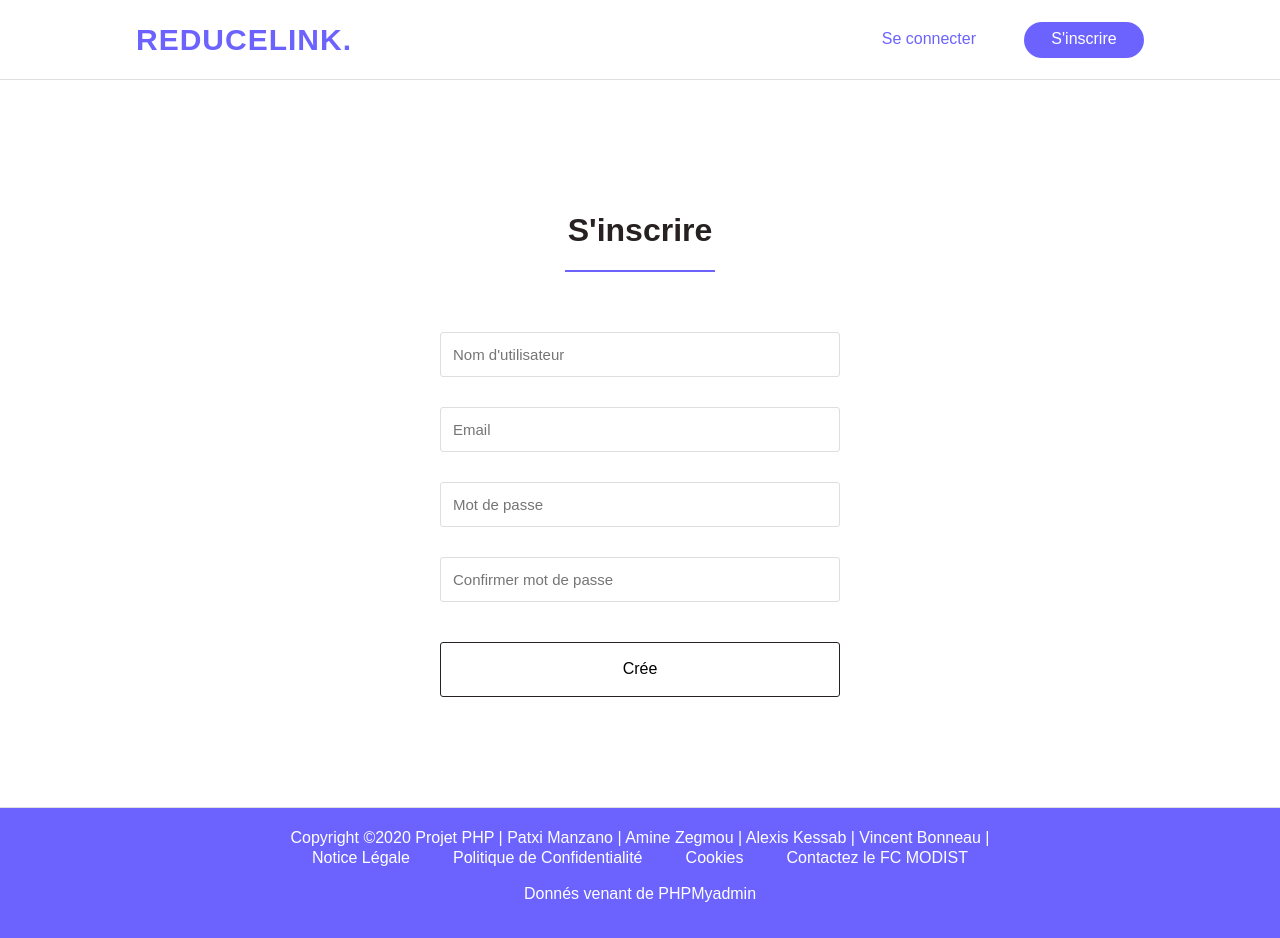
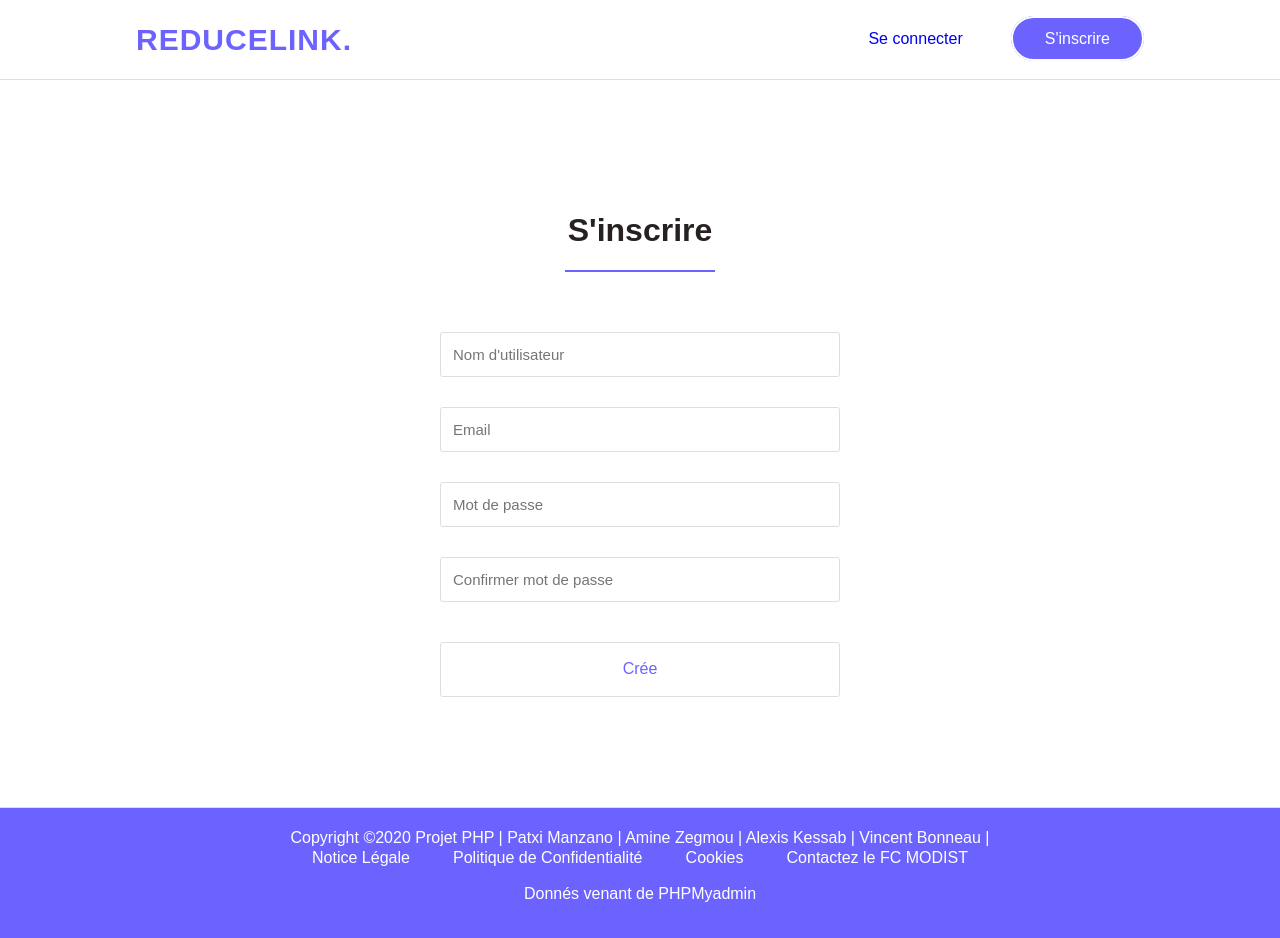
Before and after one commit to ZeAmine/auth-project, a PHP site: page /signup.php in a window 1280 px wide. Run offline with PHP 8.4, Linux system fonts and the light colour scheme.

Commit message:
css update 4
css quasi fini

```diff
--- a/header.php
+++ b/header.php
@@ -16,10 +16,10 @@
         <ul class="nav-items">
             <?php if (isset($_SESSION["user"])): ?>
                 <li><a href="./profile.php">Profil</a></li>
-                <li class="backgroundLi2"><a class="titleLi" href="./includes/logout.inc.php">Se deconnecter</a></li>
+                <li><a class="btnTitle" href="./includes/logout.inc.php">Se deconnecter</a></li>
             <?php else: ?>
                 <li><a href="signin.php">Se connecter</a></li>
-                <li class="backgroundLi"><a class="titleLi" href="signup.php">S'inscrire</a></li>
+                <li><a class="btnTitle" href="signup.php">S'inscrire</a></li>
             <?php endif; ?>
         </ul>
     </nav>
--- a/index.php
+++ b/index.php
@@ -9,9 +9,7 @@
                 <?php else: ?>
                     <h1>URL Shortener</h1>
                     <p class="p-body">Stock and share your favorite Url !</p>
-                    <div class="position-button">
-                        <div class="backgroundLi"><a class="titleLi" href="signup.php">S'inscrire</a></div>
-                    </div>
+                    <a href="signin.php"><button class="btnTitle" type="submit" name="submit_url" value="shorten">S'inscrire</button></a>
                 <?php endif; ?>
             </div>
             <div class="right-body">
@@ -22,7 +20,7 @@
             <form action="includes/shorturl.inc.php" method="POST" class="form-url">
                 <input type="url" name="input_url" placeholder="Coller votre URL ici pour le raccourcir" pattern="https://.*" size="30"
                     required>
-                <button type="submit" name="submit_url" value="shorten">Raccourcir</button>
+                <button class="btnCheck" type="submit" name="submit_url" value="shorten">Raccourcir</button>
             </form>
             <p class="p-body">En utilisant notre service, vous acceptez <span class="purple-text">les conditions d’utilisation</span> et <span class="purple-text">la politique de confientialité.</span></p>
         </div>
--- a/profile.php
+++ b/profile.php
@@ -28,7 +28,7 @@ $pdo = new PDO("mysql:host=localhost;dbname=auth-project", $username, $password,
                     <form action="includes/shorturl.inc.php" method="POST" class="form-url">
                         <input type="url" name="input_url" placeholder="Coller votre URL ici pour le raccourcir" pattern="https://.*" size="30"
                             required>
-                        <button type="submit" name="submit_url" value="shorten">Raccourcir</button>
+                        <button class ="btnCheck" type="submit" name="submit_url" value="shorten">Raccourcir</button>
                     </form>
                 </div>
                 <div class="display-profil">
--- a/signin.php
+++ b/signin.php
@@ -5,7 +5,7 @@
         <h2>Se connecter</h2>
         <input type="text" name="user" placeholder="Nom d'utilisateur" required>
         <input type="password" name="password" placeholder="Mot de passe" required>
-        <button type="submit" name="submit">Connection</button>
+        <button class="btnCheck" type="submit" name="submit">Connection</button>
     </form>
 
     <?php
--- a/signup.php
+++ b/signup.php
@@ -7,7 +7,7 @@
             <input type="text" name="email" placeholder="Email" required>
             <input type="password" name="password" placeholder="Mot de passe" required>
             <input type="password" name="confirm-password" placeholder="Confirmer mot de passe" required>
-            <button type="submit" name="submit">Crée</button>
+            <button class="btnCheck" type="submit" name="submit">Crée</button>
         </form>
 
 
--- a/styles/index.css
+++ b/styles/index.css
@@ -79,7 +79,33 @@ nav {
     border-radius: 35px;
     width: 120px;
     height: 36px;
+    color: var(--purple);
+
+
 }
+
+.btnTitle{
+    outline: 0;
+    background-color: var(--purple);
+    font-family: Montserrat, sans-serif;
+    font-size: 15px;
+    font-weight: 500;
+    color: var(--activeColor1);
+    border-radius: 30px;
+    border: 2px solid var(--activeColor1);
+    margin-top: 40px;
+    padding: 12px 32px;
+    cursor: pointer;
+    transition: all 0.2s ease;
+}
+
+.btnTitle:hover{
+    background: var(--activeColor1);
+    font-weight: 600;
+    color: var(--purple);
+    border: 2px solid var(--purple);
+}
+
 
 .backgroundLi2{
     display: flex;
@@ -94,27 +120,12 @@ nav {
 .nav-items li a {
     font-size: 16px;
     font-weight: 500;
-    color: var(--purple);
+
     transition: all 100ms ease;
 }
 
-.nav-items li .titleLi {
-    font-size: 16px;
-    font-weight: 500;
-    color: var(--activeColor1);
-    transition: all 100ms ease;
-}
 
-.titleLi{
-    font-size: 16px;
-    font-weight: 500;
-    color: var(--activeColor1);
-    transition: all 100ms ease;
-}
 
-.titleLi:hover{
-    color: var(--black);
-}
 
 .nav-items li a:hover {
     color: var(--black);
@@ -170,6 +181,9 @@ nav {
 .left-body .position-button{
     padding-top: 70px;
 }
+.left-body{
+    width: 40%;
+}
 
 .top-body .left-body .p-body{
     color: black;
@@ -211,7 +225,7 @@ nav {
     margin-right: 15px;
 }
 
-.form-url button {
+.btnCheck {
     outline: 0;
     background-color: transparent;
     font-family: Montserrat, sans-serif;
@@ -389,7 +403,7 @@ nav {
     margin: 30px auto;
     padding: 15px;
     border-radius: 3px;
-    border: 1px solid var(--black);
+    border: 1px solid var(--lineGrey);
     cursor: pointer;
     transition: all 0.2s ease;
 }
@@ -398,7 +412,7 @@ input:focus {
     border: 1px solid var(--black);
 }
 
-.form-url button:hover {
+.btnCheck:hover {
     background: var(--purple);
     font-weight: 600;
     color: var(--activeColor1);
```
